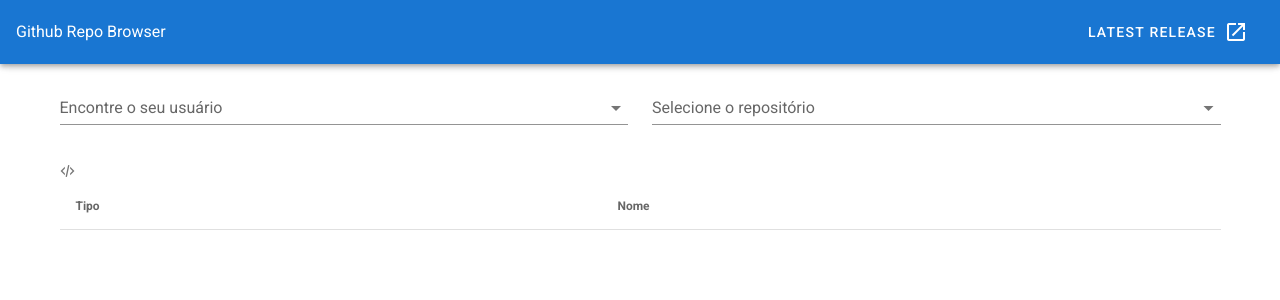
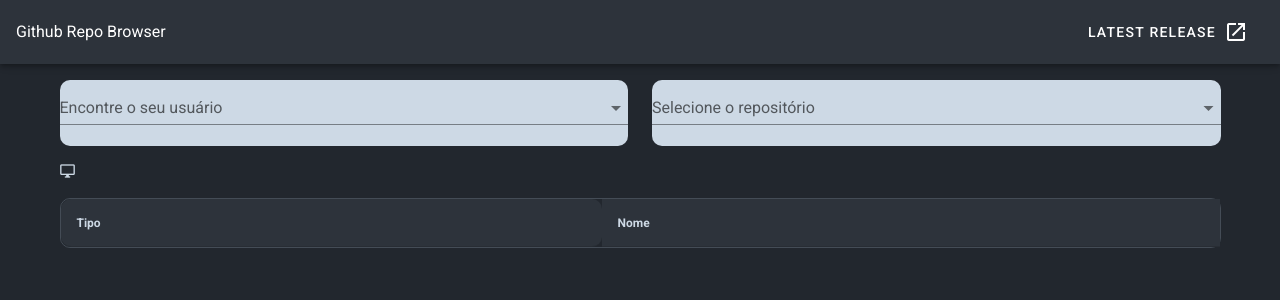
Before and after one commit to DavidSatAg/github_repo_browser, a Vue app: page / in a window 1280 px wide. Shown: the top 300 px of the page. Built offline with nearby package versions, Linux system fonts and the light colour scheme.

Commit message:
adiciona estilo capenga

```diff
--- a/src/App.vue
+++ b/src/App.vue
@@ -2,7 +2,7 @@
   <v-app>
     <v-app-bar
       app
-      color="primary"
+      color="#2D333B"
       dark
     >
       <div class="d-flex align-center h1">
@@ -21,7 +21,7 @@
       </v-btn>
     </v-app-bar>
 
-    <v-main>
+    <v-main style="background-color:#22272E">
       <GithubRepoBrowser/>
     </v-main>
   </v-app>
--- a/src/components/GithubContents.vue
+++ b/src/components/GithubContents.vue
@@ -2,27 +2,28 @@
     <div>
       <v-row>
         <v-col cols="12">
-          <div><v-icon left small>mdi-xml</v-icon>{{ path }}</div>
-          <v-simple-table>
+          <div style="color: #CDD9E5; padding-bottom: 16px"><v-icon left small style="color: #CDD9E5">mdi-monitor</v-icon>{{ path }}</div>
+          <v-simple-table style="background-color: #22272E; border: 1px solid #444C56; border-radius: 10px;">
             <template v-slot:default>
-              <thead>
+              <thead style="background-color: #2D333B;">
                 <tr>
-                  <th class="text-left"> Tipo </th>
-                  <th class="text-left"> Nome </th>
+                  <th style="color: #CDD9E5; border-radius: 10px" class="text-left"> Tipo </th>
+                  <th style="color: #CDD9E5" class="text-left"> Nome </th>
                 </tr>
               </thead>
               <tbody>
-                <tr v-for="conteudo in conteudos" :key="conteudo.name">
-                  <td v-if="conteudo.type == 'dir'">
-                    <v-icon left small>mdi-folder</v-icon>
+                <tr class="linhazinha" v-for="conteudo in conteudos" :key="conteudo.name">
+                  <td style="color: #CDD9E5; border-bottom: 1px solid #444C56" v-if="conteudo.type == 'dir'">
+                    <v-icon left small style="color: #CDD9E5">mdi-folder</v-icon>
                   </td>
-                  <td v-else>
-                    <v-icon left small>mdi-file</v-icon>
+                  <td style="color: #CDD9E5; border-bottom: 1px solid #444C56" v-else>
+                    <v-icon left small style="color: #CDD9E5">mdi-file</v-icon>
                   </td>
-                  <td class="alo" v-if="conteudo.type == 'dir'"><p class="dir" @click="pudim(conteudo.path)">{{ conteudo.name }}</p></td>
-                  <td v-else>{{ conteudo.name }}</td>
+                  <td style="color: #CDD9E5; border-bottom: 1px solid #444C56" v-if="conteudo.type == 'dir'"><p class="dir" @click="pudim(conteudo.path)">{{ conteudo.name }}</p></td>
+                  <td style="color: #CDD9E5; border-bottom: 1px solid #444C56" v-else>{{ conteudo.name }}</td>
                 </tr>
               </tbody>
+              <!-- <div @click="voltar()"><v-btn>Voltar</v-btn></div> -->
             </template>
           </v-simple-table>
         </v-col>
@@ -75,7 +76,16 @@
           console.log(caminho)
           this.listaConteudo2(caminho)
           console.log(this.listaConteudo2(caminho))
-        }
+        },
+        // async voltar() {
+        //   // if (this.repoPath > 2) {
+        //   //   console.log(this.conteudo.name)
+        //   // }
+        //   console.log('lo', this.repoPath[2].split('/'))
+        //   let novoCaminho = (this.repoPath[2].split('/').pop()).join('/')
+        //   this.conteudos = []
+        //   this.listaConteudo2(novoCaminho)
+        // }
       },
       watch: {
         user() {
@@ -108,6 +118,10 @@
 <style>
 .dir:hover {
   text-decoration: underline ;
-  cursor: pointer
+  cursor: pointer;
+  color: #22272E;
+}
+.linhazinha:hover {
+  background-color: blue;
 }
 </style>
--- a/src/components/GithubRepo.vue
+++ b/src/components/GithubRepo.vue
@@ -10,6 +10,8 @@
             :loading="userloading"
             :search-input.sync="usersearch"
             item-text="login"
+            style="background-color: #CDD9E5;
+              border-radius: 10px;"
         />
       </v-col>
       <v-col cols="6">
@@ -21,6 +23,8 @@
           label="Selecione o repositório"
           return-object
           single-line
+          style="background-color: #CDD9E5;
+              border-radius: 10px;"
         ></v-select>
       </v-col>
     </v-row>
@@ -84,3 +88,8 @@
     }
   }
 </script>
+
+<style>
+.e-ddl.e-input-group input.e-input::placeholder {
+    color: red;
+}</style>
```
